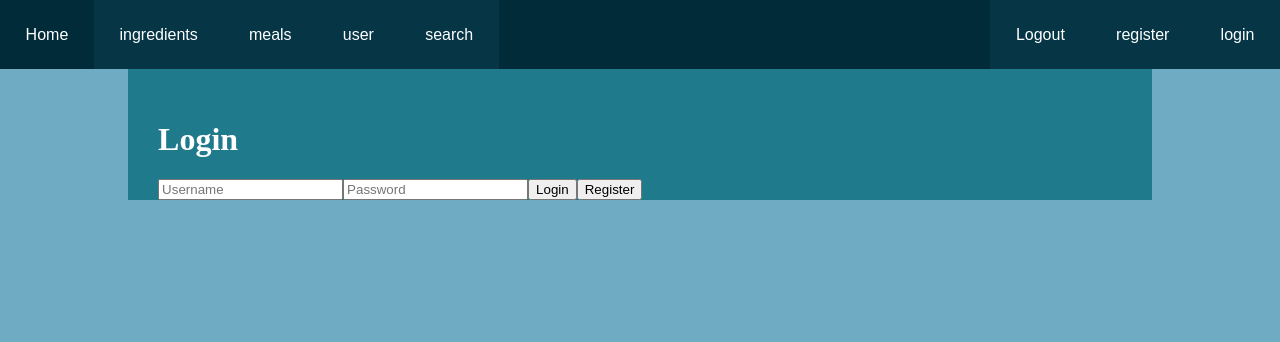
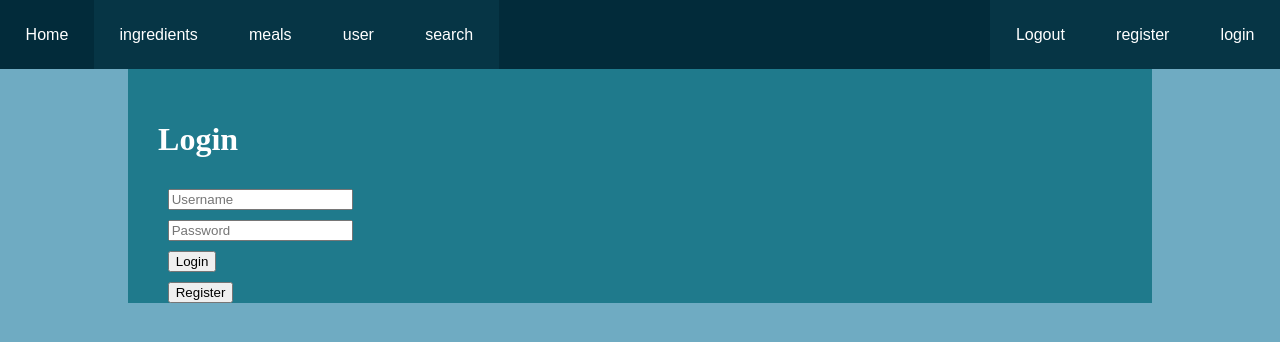
Before and after one commit to Banderas13/koolyhealth, an Angular app: page /login in a window 1280 px wide. Shown: the top 342 px of the page. Built offline with nearby package versions, Linux system fonts and the light colour scheme.

Commit message:
outlined the login page a bit

```diff
--- a/src/app/login/login.component.html
+++ b/src/app/login/login.component.html
@@ -3,10 +3,10 @@
 		<div  class="row">
 			<div  class="col-md-12">
 				<h1>Login</h1>
-				<input  class="form-control"  type="text"  [(ngModel)]="username"  placeholder="Username">
-				<input  class="form-control"  type="password"  [(ngModel)]="password"  placeholder="Password">
-				<button  (click)="onSubmit()"  type="submit">Login</button>
-				<button routerLink="/registration">Register</button>
+				<div><input  class="form-control"  type="text"  [(ngModel)]="username"  placeholder="Username"></div>
+				<div><input  class="form-control"  type="password"  [(ngModel)]="password"  placeholder="Password"></div>
+				<div><button  (click)="onSubmit()"  type="submit">Login</button></div>
+				<div><button routerLink="/registration">Register</button></div>
 			</div>
 		</div>
 	</div>
```
